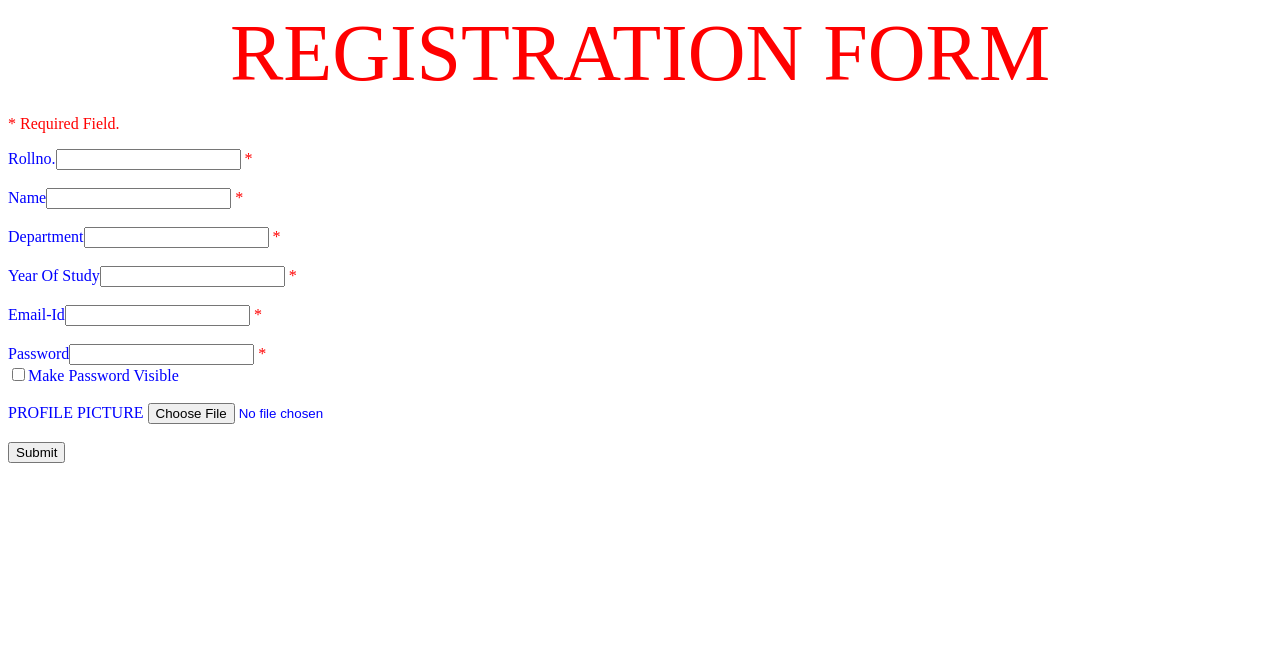
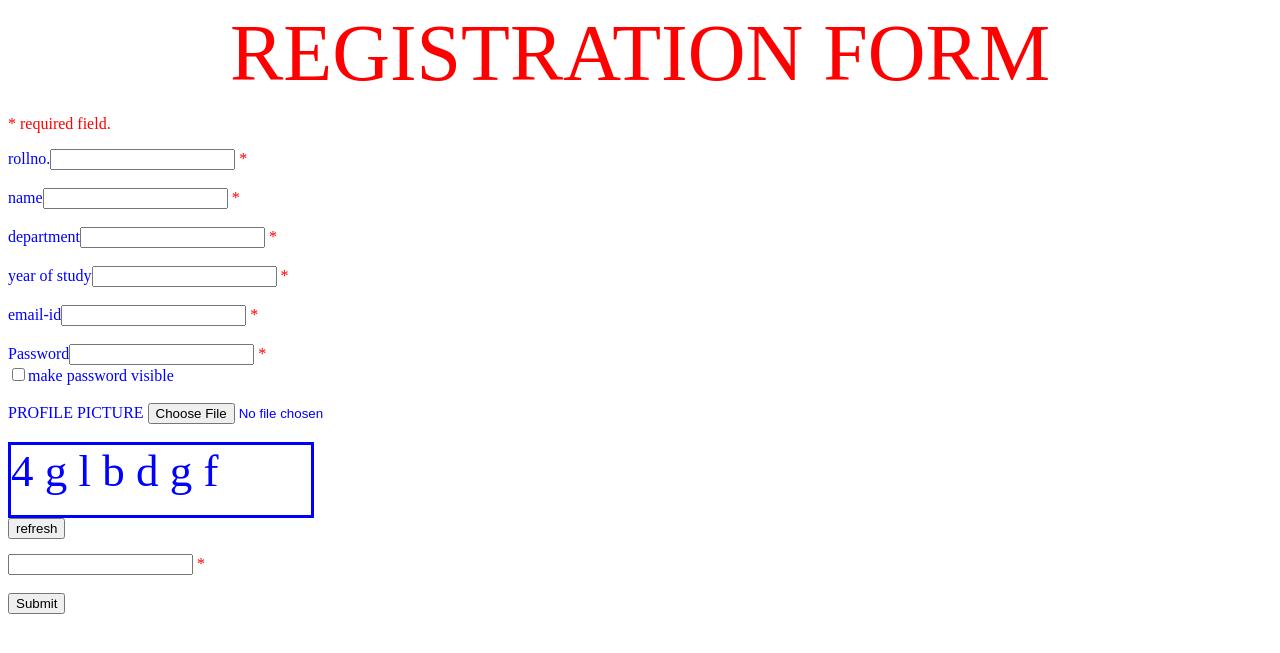
Before and after one commit to anjali7604/delta, a PHP site: page /reg.php in a window 1280 px wide. Shown: the top 653 px of the page. Run offline with PHP 8.4, Linux system fonts and the light colour scheme.

Commit message:
Update reg.php

```diff
--- a/reg.php
+++ b/reg.php
@@ -1,10 +1,47 @@
 
-	<!DOCTYPE html>
+<!DOCTYPE html>
 <html>
+<head>
+<script type="text/javascript">
+function Captcha(){
+                     var alpha = new Array('A','B','C','D','E','F','G','H','I','J','K','L','M','N','O','P','Q','R','S','T','U','V','W','X','Y','Z','a','b','c','d','e','f','g','h','i','j','k','l','m','n','o','p','q','r','s','t','u','v','w','x','y','z',0,1,2,3,4,5,6,7,8,9);
+                     var i;
+                     for (i=0;i<6;i++){
+                       var a = alpha[Math.floor(Math.random() * 61)];
+                       var b = alpha[Math.floor(Math.random() * 61)];
+                       var c = alpha[Math.floor(Math.random() * 61)];
+                       var d = alpha[Math.floor(Math.random() * 61)];
+                       var e = alpha[Math.floor(Math.random() * 61)];
+                       var f = alpha[Math.floor(Math.random() * 61)];
+                       var g = alpha[Math.floor(Math.random() * 61)];
+                      }
+                    var code ='   '+ a + ' ' + b + ' ' + ' ' + c + ' ' + d + ' ' + e + ' '+ f + ' ' + g;
+                    document.getElementById("mainCaptcha").innerHTML = code;
+                  }
+                  function ValidCaptcha(){
+                      var string1 = removeSpaces(document.getElementById('mainCaptcha').innerHTML);
+                      var string2 = removeSpaces(document.getElementById('txtInput').value);
+					  var check="false";
+                      if (string1 == string2){
+
+					   check="true";
+                      }
+                      else{
+                        style="display:none"
+						 check="false";
+                      }
+					   document.getElementById("hide").value =check;
+                  }
+
+                  function removeSpaces(string){
+                    return string.split(' ').join('');
+                  }
+</script>
+</head>
 <body onload="Captcha();">
 <style>
 form {
-text-transform:capitalize;
+
 color:blue;
 }
 
@@ -24,8 +61,10 @@ session_start();
 include("conn.php");
 
 $uploadOk = 1;
-$nameErr=$rollErr=$deptErr=$yearErr=$mailErr=$passErr="";
+$nameErr=$rollErr=$deptErr=$yearErr=$mailErr=$passErr=$captchaErr="";
 $name=$roll=$dept=$year=$mail=$pass="";
+$checkcap="";
+$exitcode=0;
 if ($_SERVER["REQUEST_METHOD"] == "POST")
 {
  if (empty($_POST["name"])) {
@@ -103,7 +142,9 @@ else
 
 $target_dir = "uploads/";
 $target_file = $target_dir . basename($_FILES["img"]["name"]);
+
 $imageFileType = pathinfo($target_file,PATHINFO_EXTENSION);
+$moveimg= $target_dir .$roll.".".$imageFileType;
 if(isset($_POST["submit"])) {
     $check = getimagesize($_FILES["img"]["tmp_name"]);
     if($check !== false) {
@@ -129,60 +170,77 @@ if ($uploadOk == 0) {
 }
 
 
+//CAPTCHA
+if($exitcode==1)
+{$checkcap=$_POST['hv'];
+		if($checkcap=="true")
+		{$exitcode=1;}
+	else{$exitcode=0;
+	 $captchaErr="wrong captcha input";}
+}
 
 
-
-
-
-
-if($name!="" && $name!="" && $roll!="" && $year!="" && $dept!="" && $mail!="" && $pass!="" && $name!="" && $exitcode==1)
+if($name!=""&& $roll!="" && $year!="" && $dept!="" && $mail!="" && $pass!=""&&  $uploadOk ==1 && $exitcode==1)
 {
-
-	move_uploaded_file($_FILES["img"]["tmp_name"], $target_file);
-
-
-	if (file_exists($target_file)) {
+ move_uploaded_file($_FILES["img"]["tmp_name"], $moveimg);
+  if (file_exists($moveimg)) {
      $uploadOk = 1;
 }
     else {
 		$uploadOk = 0;
-
-		echo "<script type='text/javascript'>confirm('file already exists or no uploads folder exists');</script>";
+	    echo "<script type='text/javascript'>confirm('no uploads folder exists');</script>";
 	}
-
-
 }
 
-if($name!="" && $name!="" && $roll!="" && $year!="" && $dept!="" && $mail!="" && $pass!="" && $name!="" && $uploadOk == 1 && $exitcode==1)
+if($name!="" && $roll!="" && $year!="" && $dept!="" && $mail!="" && $pass!="" && $uploadOk == 1 && $exitcode==1)
 {
 $d=9;
-$code="";
- $is_unique = true;
+$is_unique = "true";
+$idquery="SELECT * FROM reg;";
+$idresult=mysqli_query($conn,$idquery);
 
  do
-{
+{$code="";
 for($i=1;$i<=$d;$i++)
 {$code= $code.rand(1,9);}
- $squery="SELECT * FROM reg;";
- $result=mysqli_query($conn,$squery);
 
-if(!mysqli_fetch_array($result))
-{$is_unique = true;}
+if(!mysqli_fetch_array($idresult))
+{$is_unique = "true";}
 else{
-		while($row=mysqli_fetch_array($result))
+		while($row=mysqli_fetch_array($idresult))
 		{
+	     if($row['id']==$code)
+		     {$is_unique = "false";
+		      $d++;
+	          break;}
+        }
+    }
 
-		     if($row['id']==$code)
-		     {$is_unique = false;
-	           $d++;
-	           break;}
-        }
+   if($is_unique=="true")
+   {
+	   {
+			$split=[];
+			$split=str_split($code);
+	   }
 
-		}
-}while($is_unique == false);
+		$valid=$split[$d-1];
+		for($j=$d-2;$j>=0;$j--)
+        {
+		 $val=$split[$j]*2;
+		    if($val>9)
+			{$xtr=str_split($val);
+		      $val=$xtr[0]+$xtr[1];
+			}
+        $valid=$valid+$val;}
+
+	    if($valid%10!=0)
+  { $is_unique="false";}
+
+   }
+}while($is_unique == "false");
 
 $encpass=sha1($pass);
-$query="insert into reg(roll,name,dept,year,mail,pass,id,location) values('$roll','$name','$dept','$year','$mail','$encpass','$code',' $target_file')";
+$query="insert into reg(roll,name,dept,year,mail,pass,id,location) values('$roll','$name','$dept','$year','$mail','$encpass','$code',' $moveimg')";
 mysqli_query($conn,$query);
 }
 
@@ -228,8 +286,20 @@ Password<input type="password" id="visible" name="pass" required>
 
 
 PROFILE PICTURE   <input type="file" name="img" id="img" required><br><br>
-<input type="submit" ><br><br>
-<p id="demo"></p>
+
+<div id="mainCaptcha" style="border:solid;width:300px;height:70px;font-size:45px;">kkkk</div>
+<input type="button" onclick="Captcha();" style="float:left;" value="refresh"></input>
+
+              <br><br>
+
+            <input type="text" id="txtInput" />
+<span class="error">* <?php echo $captchaErr;?></span><br><br>
+
+
+		  <input type="text" id="hide" style="display:none" name="hv"/>
+
+<input type="submit" onclick="ValidCaptcha();"><br><br>
+
 
 
 
@@ -255,34 +325,7 @@ else
 
 
 
-                 function Captcha(){
-                     var alpha = new Array('A','B','C','D','E','F','G','H','I','J','K','L','M','N','O','P','Q','R','S','T','U','V','W','X','Y','Z','a','b','c','d','e','f','g','h','i','j','k','l','m','n','o','p','q','r','s','t','u','v','w','x','y','z');
-                     var i;
-                     for (i=0;i<6;i++){
-                       var a = alpha[Math.floor(Math.random() * alpha.length)];
-                       var b = alpha[Math.floor(Math.random() * alpha.length)];
-                       var c = alpha[Math.floor(Math.random() * alpha.length)];
-                       var d = alpha[Math.floor(Math.random() * alpha.length)];
-                       var e = alpha[Math.floor(Math.random() * alpha.length)];
-                       var f = alpha[Math.floor(Math.random() * alpha.length)];
-                       var g = alpha[Math.floor(Math.random() * alpha.length)];
-                      }
-                    var code = a + ' ' + b + ' ' + ' ' + c + ' ' + d + ' ' + e + ' '+ f + ' ' + g;
-                    document.getElementById("mainCaptcha").value = code
-                  }
-                  function ValidCaptcha(){
-                      var string1 = removeSpaces(document.getElementById('mainCaptcha').value);
-                      var string2 = removeSpaces(document.getElementById('txtInput').value);
-                      if (string1 == string2){
-                        return true;
-                      }
-                      else{
-                        return false;
-                      }
-                  }
-                  function removeSpaces(string){
-                    return string.split(' ').join('');
-                  }
+
 
 </script>
 
```
